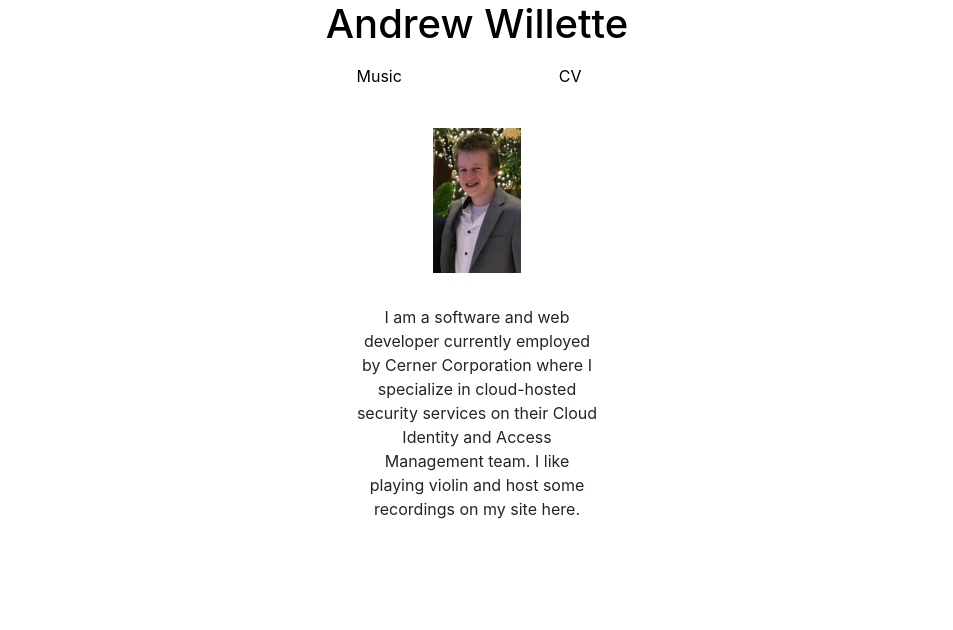
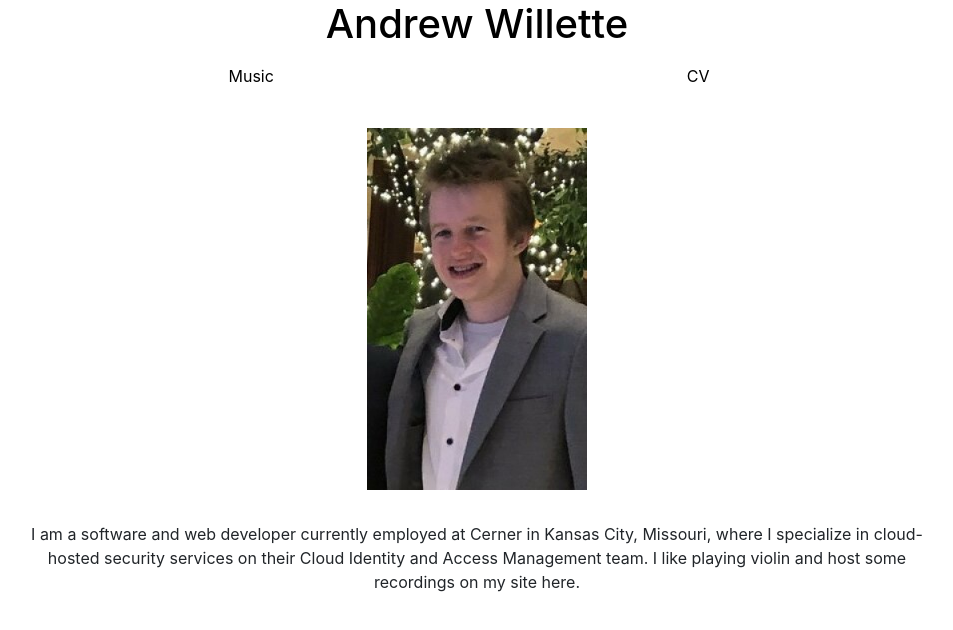
Before and after one commit to andrewwillette/andrewwillette.com_deprecated, a React app: page / in a window 1280 px wide. Shown: the top 630 px of the page, without its empty margins (163-1116 px from the left). Built offline with nearby package versions, Linux system fonts and the light colour scheme.

Commit message:
fixing some sizing issues

```diff
--- a/src/components/App.css
+++ b/src/components/App.css
@@ -19,5 +19,6 @@ a:hover {
 }
 
 .container {
-    width: 40%;
+    width: 80%;
+    height:100vh;
 }
--- a/src/components/App.jsx
+++ b/src/components/App.jsx
@@ -13,7 +13,7 @@ export default class App extends Component {
     };
   }
 
-  render() {
+  render(props) {
     const { } = this.state;
     return (
     <div id="app-page">
@@ -29,7 +29,7 @@ export default class App extends Component {
           </li>
         </ul>
         <Switch>
-          <Route path='/' exact >
+          <Route exact path='/' >
               <HomePage></HomePage>
           </Route>
           <Route path='/music' >
@@ -46,9 +46,3 @@ export default class App extends Component {
     );
   }
 }
-
-// document.getElementById("create-home-page") ? ReactDOM.render(
-//   <BrowserRouter>
-//     <App />
-//   </BrowserRouter>
-//   , document.getElementById("create-home-page")) : console.log('Failed to find react context from html root.');
--- a/src/components/Home/HomePage.css
+++ b/src/components/Home/HomePage.css
@@ -1,4 +1,4 @@
 .card-paragraph {
-    width: 50%;
+    width: 90%;
     margin: 0 auto;
 }
--- a/src/components/Home/HomePage.jsx
+++ b/src/components/Home/HomePage.jsx
@@ -13,7 +13,7 @@ export default class HomePage extends Component {
     <div id="home-page-card">
         <HomeImage></HomeImage>
         <p className="card-paragraph">
-          I am a software and web developer currently employed by Cerner Corporation where I specialize in cloud-hosted security services on their Cloud Identity and Access Management team. I like playing violin and host some recordings on my site here.
+          I am a software and web developer currently employed at Cerner in Kansas City, Missouri, where I specialize in cloud-hosted security services on their Cloud Identity and Access Management team. I like playing violin and host some recordings on my site here.
         </p>
     </div>
     );
--- a/src/components/Resume/ResumePage.jsx
+++ b/src/components/Resume/ResumePage.jsx
@@ -15,7 +15,7 @@ export default class ResumePage extends Component {
 
         <ResumeHeader value="Technology"></ResumeHeader>
         <ResumeDetail values={["Java", "Python", "C#", "OAuth",
-            "Rest APIs", "AWS", "React", "Ubunutu/Rhel Linux Distros"]}></ResumeDetail>
+            "Rest APIs", "AWS", "React", "Ubuntu/Rhel Linux Distros"]}></ResumeDetail>
 
         <ResumeHeader value="Education"></ResumeHeader>
         <ResumeDetail values={["University of Iowa Bachaelor's Degree Computer Science, Violin"]}></ResumeDetail>
```
Also changed, not shown: assets/images/homepage_photo.jpg, assets/images/homepage_photoTemp.jpg (added).
